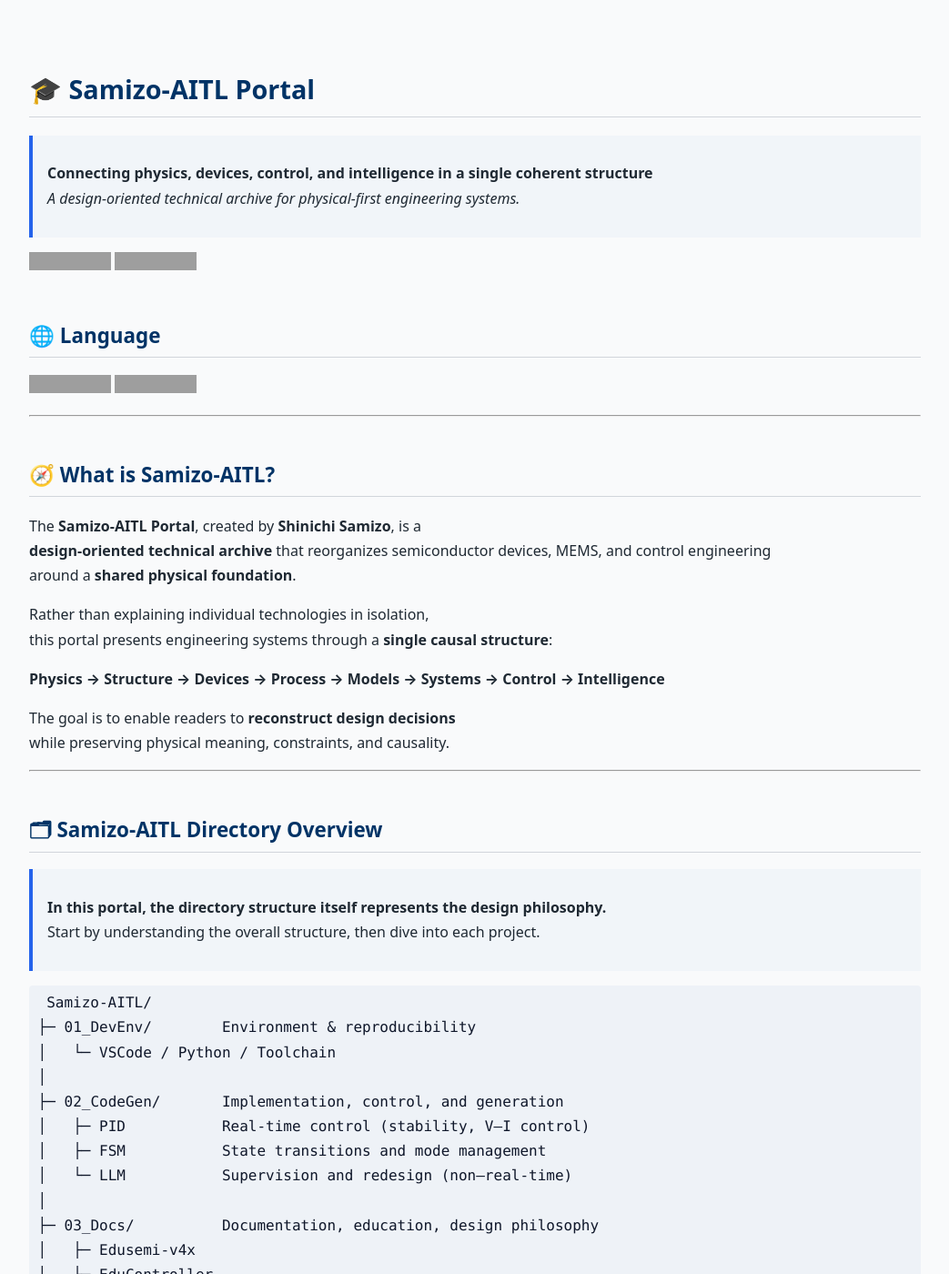
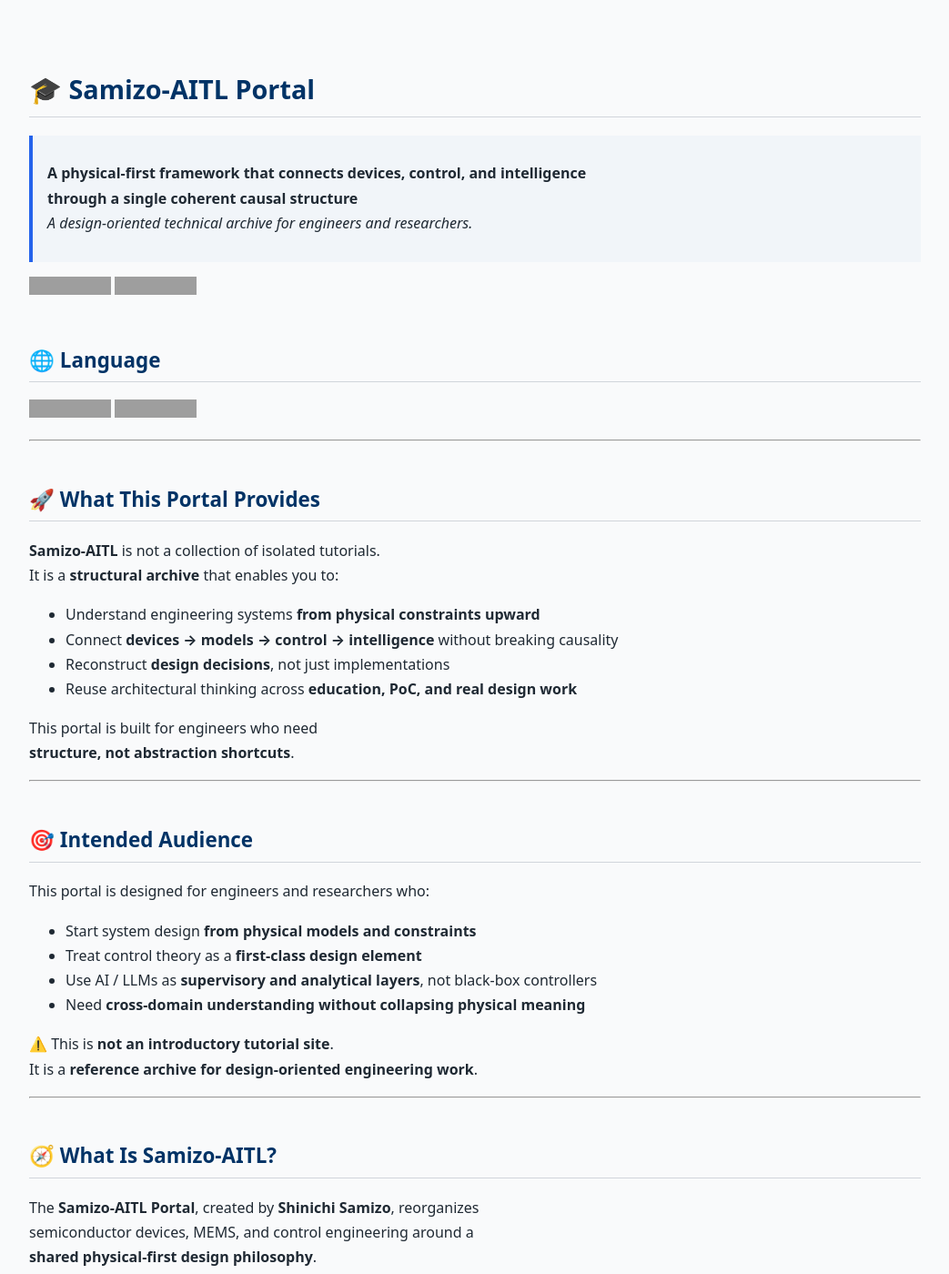
Before and after one commit to Samizo-AITL/Samizo-AITL.github.io, a Jekyll site: the page built from en/index.md, in a window 1280 px wide and 1400 px high. Shown: the whole window at 91% size, without its empty margins (118-1161 px from the left). Built offline with Jekyll 4.4.1, drawn with Linux system fonts in a browser that asks for light colours; some of the changed text lies outside the part shown; grey boxes are pictures that could not be loaded.

Commit message:
Update index.md

````diff
--- a/en/index.md
+++ b/en/index.md
@@ -1,12 +1,13 @@
 ---
 layout: default
 title: Samizo-AITL Portal
-description: An integrated portal presenting a physical-first architecture for semiconductor devices, MEMS, control, and intelligent systems
+description: A physical-first engineering archive integrating semiconductor devices, MEMS, control, and intelligent systems through a unified causal architecture
 ---
 
 # 🎓 Samizo-AITL Portal
-> **Connecting physics, devices, control, and intelligence in a single coherent structure**
-> *A design-oriented technical archive for physical-first engineering systems.*
+> **A physical-first framework that connects devices, control, and intelligence
+> through a single coherent causal structure**
+> *A design-oriented technical archive for engineers and researchers.*
 
 [![GitHub](https://img.shields.io/badge/GitHub-Samizo--AITL-black?logo=github)](https://github.com/Samizo-AITL)
 [![Zenn](https://img.shields.io/badge/Zenn-Articles-blue?logo=zenn)](https://zenn.dev/samizo_aitl)
@@ -18,47 +19,48 @@ description: An integrated portal presenting a physical-first architecture for s
 
 ---
 
-## 🧭 What is Samizo-AITL?
+## 🚀 What This Portal Provides
 
-The **Samizo-AITL Portal**, created by **Shinichi Samizo**, is a
-**design-oriented technical archive** that reorganizes semiconductor devices, MEMS, and control engineering
-around a **shared physical foundation**.
+**Samizo-AITL** is not a collection of isolated tutorials.
+It is a **structural archive** that enables you to:
 
-Rather than explaining individual technologies in isolation,
-this portal presents engineering systems through a **single causal structure**:
+- Understand engineering systems **from physical constraints upward**
+- Connect **devices → models → control → intelligence** without breaking causality
+- Reconstruct **design decisions**, not just implementations
+- Reuse architectural thinking across **education, PoC, and real design work**
+
+This portal is built for engineers who need
+**structure, not abstraction shortcuts**.
+
+---
+
+## 🎯 Intended Audience
+
+This portal is designed for engineers and researchers who:
+
+- Start system design **from physical models and constraints**
+- Treat control theory as a **first-class design element**
+- Use AI / LLMs as **supervisory and analytical layers**, not black-box controllers
+- Need **cross-domain understanding without collapsing physical meaning**
+
+⚠️ This is **not an introductory tutorial site**.
+It is a **reference archive for design-oriented engineering work**.
+
+---
+
+## 🧭 What Is Samizo-AITL?
+
+The **Samizo-AITL Portal**, created by **Shinichi Samizo**, reorganizes
+semiconductor devices, MEMS, and control engineering around a
+**shared physical-first design philosophy**.
+
+Instead of explaining technologies in isolation,
+systems are presented through a **single causal chain**:
 
 **Physics → Structure → Devices → Process → Models → Systems → Control → Intelligence**
 
-The goal is to enable readers to **reconstruct design decisions**
-while preserving physical meaning, constraints, and causality.
-
----
-
-## 🗂 Samizo-AITL Directory Overview
-
-> **In this portal, the directory structure itself represents the design philosophy.**
-> Start by understanding the overall structure, then dive into each project.
-
-```text
-Samizo-AITL/
-├─ 01_DevEnv/        Environment & reproducibility
-│   └─ VSCode / Python / Toolchain
-│
-├─ 02_CodeGen/       Implementation, control, and generation
-│   ├─ PID           Real-time control (stability, V–I control)
-│   ├─ FSM           State transitions and mode management
-│   └─ LLM           Supervision and redesign (non–real-time)
-│
-├─ 03_Docs/          Documentation, education, design philosophy
-│   ├─ Edusemi-v4x
-│   ├─ EduController
-│   └─ Edusemi-Plus
-│
-└─ 04_Archives/      PoCs, history, and technical assets
-```
-
-For first-time visitors, follow this order:
-01_DevEnv → 02_CodeGen → 03_Docs
+This approach allows readers to follow *why* design decisions exist,
+not just *how* to implement them.
 
 ---
 
@@ -75,61 +77,59 @@ flowchart TB
   I -.-> S
 ```
 
----
-
-## 🎯 Intended Audience
-
-Samizo-AITL is intended for engineers and researchers who:
-
-- Design systems **starting from physical models and constraints**
-- Use AI / LLMs as **supervisory, analytical, or redesign layers**, not as black-box controllers
-- Seek **cross-disciplinary understanding without collapsing causality**
-
-This portal is **not an introductory tutorial**.
-It is a **structural reference for design-oriented engineering work**.
-
----
-
-## 🧠 Positioning of Intelligence (AITL)
-
-AI, control theory, and LLM-based technologies are **not treated as standalone solutions**.
-
-They are positioned as:
-
-> **The outermost layer that enables correct and complete utilization of physical models.**
-
-The system architecture is viewed as a **layered structure**:
+### Architectural Positioning
 
 - **Inner layers**: Physics, devices, MEMS (constraint-defining layers)
-- **Middle layers**: System modeling and classical control theory
-- **Outer layers**: Intelligence, adaptation, and redesign
+- **Middle layers**: Modeling and classical control theory
+- **Outer layers**: Intelligence, supervision, and redesign
 
 This layered concept is referred to as
 **AITL — Adaptive Intelligent Technology Loop**.
 
 LLMs are explicitly placed **outside the real-time control loop**,
-serving as tools for supervision, diagnosis, and redesign.
+supporting diagnosis, analysis, and redesign.
 
 ---
 
-## 🗺 How to Read This Portal
+## 🗂 Directory Overview (Structural Map)
 
-The portal is designed to be explored in the following order:
+> **The directory structure itself represents the design philosophy.**
 
-1. **Design philosophy and architecture**
-   → Physical-first engineering and AITL structure
+```text
+Samizo-AITL/
+├─ 01_DevEnv/        Environment & reproducibility
+│   └─ VSCode / Python / Toolchain
+│
+├─ 02_CodeGen/       Implementation, control, and generation
+│   ├─ PID           Real-time control (stability, V–I control)
+│   ├─ FSM           State transitions and supervisory logic
+│   └─ LLM           Supervision and redesign (non–real-time)
+│
+├─ 03_Docs/          Documentation, education, design philosophy
+│   ├─ Edusemi-v4x
+│   ├─ EduController
+│   └─ Edusemi-Plus
+│
+└─ 04_Archives/      PoCs, history, and technical assets
+```
+
+**Recommended entry order**:
+**Architecture → Physics → Control → Intelligence**
+
+---
+
+## 🗺 How to Navigate This Portal
+
+1. **Architecture & philosophy**
+   → Physical-first engineering and AITL concepts
 2. **Main Core (physical foundations)**
-   → Semiconductor devices, MEMS, and physical constraints
-3. **Applied Layer (control and intelligence)**
-   → Roles of PID, FSM, and LLMs
+   → Semiconductor devices, MEMS, physical constraints
+3. **Applied Layer (control & intelligence)**
+   → PID, FSM, and LLM roles
 4. **Proof-of-concept implementations**
    → Verification through working systems
 
-Recommended flow:
-
-**Philosophy → Physics → Control → Intelligence**
-
-This avoids tool-driven or fragmented understanding.
+This order avoids tool-driven or fragmented understanding.
 
 ---
 
````
